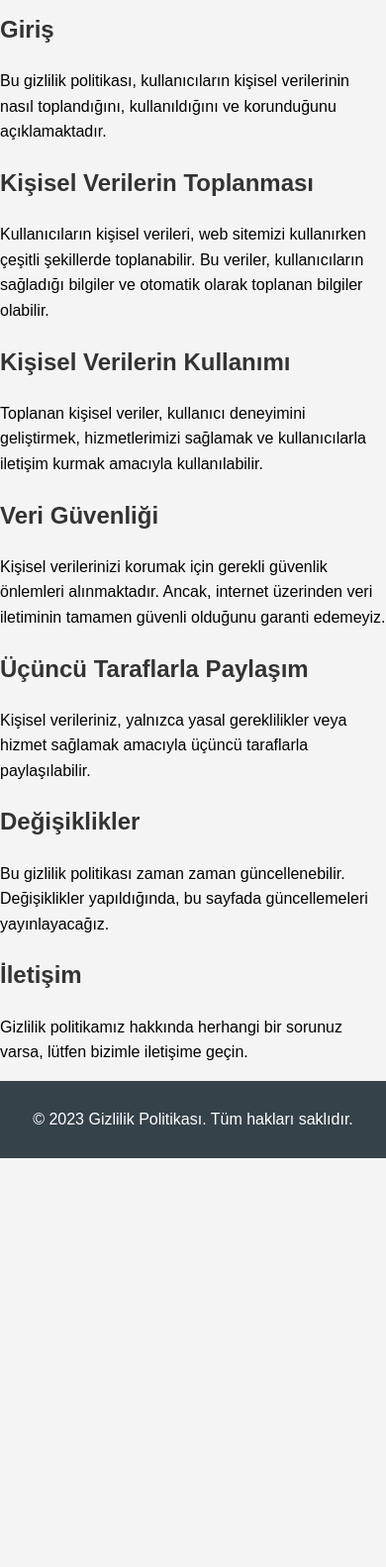
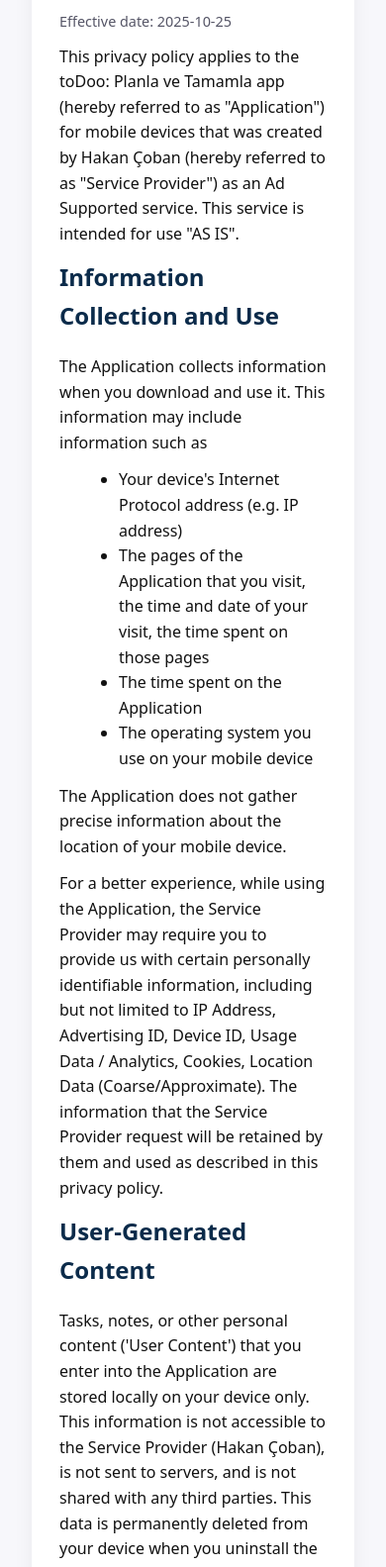
Before and after one commit to Andromistick/andromistick.github.io, a plain HTML site: page index.html in a window 390 px wide. Shown: the part 123-1706 px from the top of the page at 99% size. Before the commit the page ends 1293 px from the top, so only its background shows below. Drawn offline with Linux system fonts and the light colour scheme; files that its build step writes are made by us from their sources.

Commit message:
Publish privacy policy as site index

```diff
--- a/index.html
+++ b/index.html
@@ -1,48 +1,78 @@
-<!DOCTYPE html>
-<html lang="tr">
+<!doctype html>
+<html lang="en">
 <head>
-    <meta charset="UTF-8">
-    <meta name="viewport" content="width=device-width, initial-scale=1.0">
-    <title>Gizlilik Politikası</title>
-    <link rel="stylesheet" href="styles/main.css">
+  <meta charset="utf-8" />
+  <meta name="viewport" content="width=device-width,initial-scale=1" />
+  <title>Privacy Policy — toDoo: Planla ve Tamamla</title>
+  <style>
+    :root{font-family:system-ui,-apple-system,Segoe UI,Roboto,"Helvetica Neue",Arial, sans-serif;}
+    body{margin:0;padding:32px;background:#f7f7fb;color:#111;line-height:1.6}
+    main{max-width:900px;margin:0 auto;background:#fff;padding:28px;border-radius:8px;box-shadow:0 6px 20px rgba(16,24,40,0.06)}
+    h1,h2{color:#0b2b4a;margin-top:0}
+    p{margin:0 0 12px}
+    ul{margin:0 0 12px 20px}
+    .meta{font-size:0.9rem;color:#556; margin-bottom:12px}
+    a{color:#0b6bd6}
+  </style>
 </head>
 <body>
-    <header>
-        <h1>Gizlilik Politikası</h1>
-    </header>
-    <main>
-        <section>
-            <h2>Giriş</h2>
-            <p>Bu gizlilik politikası, kullanıcıların kişisel verilerinin nasıl toplandığını, kullanıldığını ve korunduğunu açıklamaktadır.</p>
-        </section>
-        <section>
-            <h2>Kişisel Verilerin Toplanması</h2>
-            <p>Kullanıcıların kişisel verileri, web sitemizi kullanırken çeşitli şekillerde toplanabilir. Bu veriler, kullanıcıların sağladığı bilgiler ve otomatik olarak toplanan bilgiler olabilir.</p>
-        </section>
-        <section>
-            <h2>Kişisel Verilerin Kullanımı</h2>
-            <p>Toplanan kişisel veriler, kullanıcı deneyimini geliştirmek, hizmetlerimizi sağlamak ve kullanıcılarla iletişim kurmak amacıyla kullanılabilir.</p>
-        </section>
-        <section>
-            <h2>Veri Güvenliği</h2>
-            <p>Kişisel verilerinizi korumak için gerekli güvenlik önlemleri alınmaktadır. Ancak, internet üzerinden veri iletiminin tamamen güvenli olduğunu garanti edemeyiz.</p>
-        </section>
-        <section>
-            <h2>Üçüncü Taraflarla Paylaşım</h2>
-            <p>Kişisel verileriniz, yalnızca yasal gereklilikler veya hizmet sağlamak amacıyla üçüncü taraflarla paylaşılabilir.</p>
-        </section>
-        <section>
-            <h2>Değişiklikler</h2>
-            <p>Bu gizlilik politikası zaman zaman güncellenebilir. Değişiklikler yapıldığında, bu sayfada güncellemeleri yayınlayacağız.</p>
-        </section>
-        <section>
-            <h2>İletişim</h2>
-            <p>Gizlilik politikamız hakkında herhangi bir sorunuz varsa, lütfen bizimle iletişime geçin.</p>
-        </section>
-    </main>
-    <footer>
-        <p>&copy; 2023 Gizlilik Politikası. Tüm hakları saklıdır.</p>
-    </footer>
-    <script src="scripts/main.js"></script>
+  <main>
+    <h1>Privacy Policy</h1>
+    <p class="meta">Effective date: 2025-10-25</p>
+
+    <p>This privacy policy applies to the toDoo: Planla ve Tamamla app (hereby referred to as "Application") for mobile devices that was created by Hakan Çoban (hereby referred to as "Service Provider") as an Ad Supported service. This service is intended for use "AS IS".</p>
+
+    <h2>Information Collection and Use</h2>
+    <p>The Application collects information when you download and use it. This information may include information such as</p>
+    <ul>
+      <li>Your device's Internet Protocol address (e.g. IP address)</li>
+      <li>The pages of the Application that you visit, the time and date of your visit, the time spent on those pages</li>
+      <li>The time spent on the Application</li>
+      <li>The operating system you use on your mobile device</li>
+    </ul>
+    <p>The Application does not gather precise information about the location of your mobile device.</p>
+    <p>For a better experience, while using the Application, the Service Provider may require you to provide us with certain personally identifiable information, including but not limited to IP Address, Advertising ID, Device ID, Usage Data / Analytics, Cookies, Location Data (Coarse/Approximate). The information that the Service Provider request will be retained by them and used as described in this privacy policy.</p>
+
+    <h2>User-Generated Content</h2>
+    <p>Tasks, notes, or other personal content ('User Content') that you enter into the Application are stored locally on your device only. This information is not accessible to the Service Provider (Hakan Çoban), is not sent to servers, and is not shared with any third parties. This data is permanently deleted from your device when you uninstall the Application.</p>
+
+    <h2>Third Party Access</h2>
+    <p>Only aggregated, anonymized data is periodically transmitted to external services to aid the Service Provider in improving the Application and their service. The Service Provider may share your information with third parties in the ways that are described in this privacy statement.</p>
+    <p>Please note that the Application utilizes third-party services that have their own Privacy Policy about handling data. Below are the links to the Privacy Policy of the third-party service providers used by the Application:</p>
+    <ul>
+      <li>Google Play Services</li>
+      <li>AdMob</li>
+    </ul>
+    <p>The Service Provider may disclose User Provided and Automatically Collected Information:</p>
+    <ul>
+      <li>as required by law, such as to comply with a subpoena, or similar legal process;</li>
+      <li>when they believe in good faith that disclosure is necessary to protect their rights, protect your safety or the safety of others, investigate fraud, or respond to a government request;</li>
+      <li>with their trusted services providers who work on their behalf, do not have an independent use of the information we disclose to them, and have agreed to adhere to the rules set forth in this privacy statement.</li>
+    </ul>
+
+    <h2>Opt-Out Rights</h2>
+    <p>You can stop all collection of information by the Application easily by uninstalling it. You may use the standard uninstall processes as may be available as part of your mobile device or via the mobile application marketplace or network.</p>
+
+    <h2>Data Retention Policy</h2>
+    <p>The Service Provider will retain User Provided data for as long as you use the Application and for a reasonable time thereafter. If you'd like them to delete User Provided Data that you have provided via the Application, please contact them at <a href="mailto:andromistick4k@gmail.com">andromistick4k@gmail.com</a> and they will respond in a reasonable time.</p>
+
+    <h2>Children</h2>
+    <p>The Service Provider does not use the Application to knowingly solicit data from or market to children under the age of 13.</p>
+    <p>The Application does not address anyone under the age of 13. The Service Provider does not knowingly collect personally identifiable information from children under 13 years of age. In the case the Service Provider discover that a child under 13 has provided personal information, the Service Provider will immediately delete this from their servers. If you are a parent or guardian and you are aware that your child has provided us with personal information, please contact the Service Provider (<a href="mailto:andromistick4k@gmail.com">andromistick4k@gmail.com</a>) so that they will be able to take the necessary actions.</p>
+
+    <h2>Security</h2>
+    <p>The Service Provider is concerned about safeguarding the confidentiality of your information.</p>
+
+    <h2>Changes</h2>
+    <p>This Privacy Policy may be updated from time to time for any reason. The Service Provider will notify you of any changes to the Privacy Policy by updating this page with the new Privacy Policy. You are advised to consult this Privacy Policy regularly for any changes, as continued use is deemed approval of all changes.</p>
+
+    <p>This privacy policy is effective as of 2025-10-25</p>
+
+    <h2>Your Consent</h2>
+    <p>By using the Application, you are consenting to the processing of your information as set forth in this Privacy Policy now and as amended by us.</p>
+
+    <h2>Contact Us</h2>
+    <p>If you have any questions regarding privacy while using the Application, or have questions about the practices, please contact the Service Provider via email at <a href="mailto:andromistick4k@gmail.com">andromistick4k@gmail.com</a>.</p>
+  </main>
 </body>
 </html>
```
